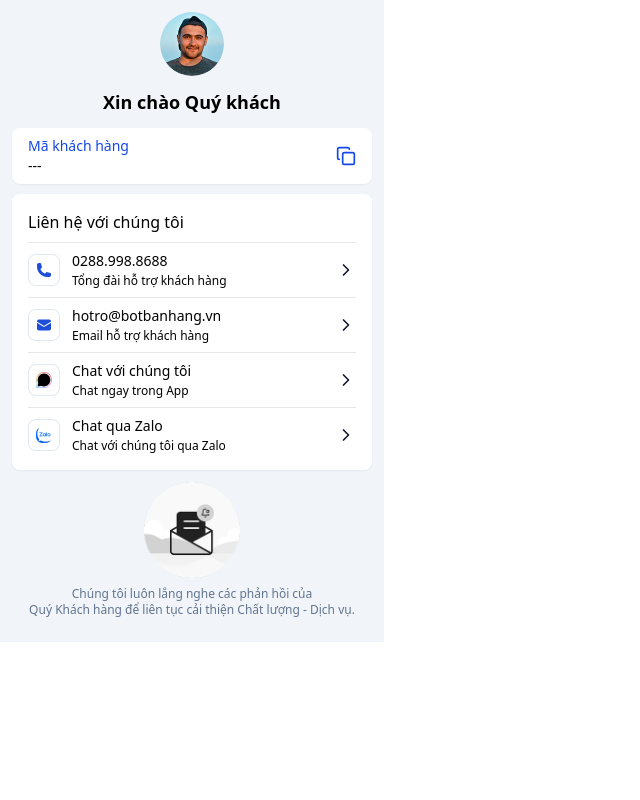
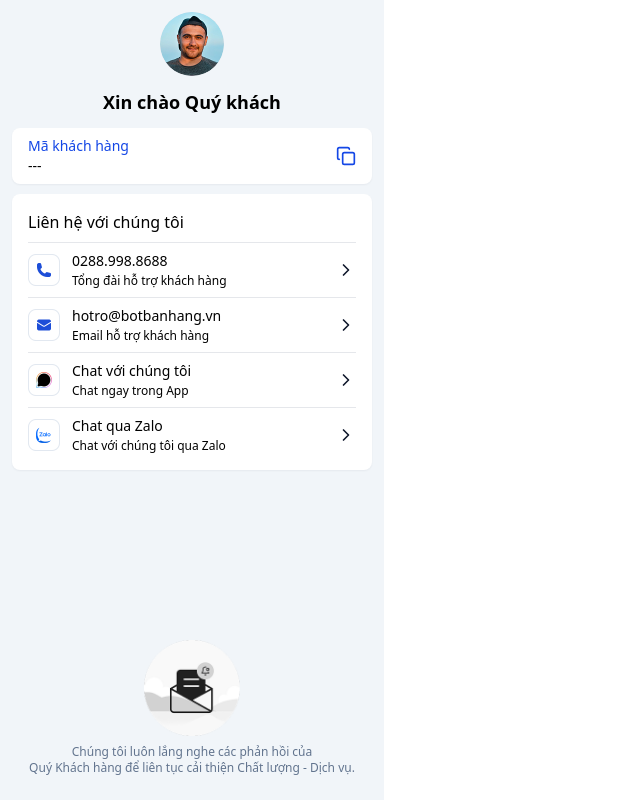
Before and after one commit to bbhtruonglm/support-center-staging, a Vue app: page / in a window 1280 px wide. Shown: the whole page, without its empty margins (0-640 px from the left). Built offline with nearby package versions, Linux system fonts and the light colour scheme; the HTML template or start-up script is replaced by a standard one.

Commit message:
update layout, post message

```diff
--- a/src/style.css
+++ b/src/style.css
@@ -1 +1,10 @@
 @import 'tailwindcss';
+
+html,
+body,
+#app {
+  height: 100%;
+  width: 100%;
+  margin: 0;
+  padding: 0;
+}
--- a/src/views/EmbedWebChat.vue
+++ b/src/views/EmbedWebChat.vue
@@ -1,13 +1,15 @@
 <template>
-  <div class="flex flex-col h-dvh md:h-full md:max-w-sm bg-slate-100 overflow-y-auto">
+  <div class="flex flex-col h-dvh md:max-w-sm bg-slate-100 overflow-y-auto">
     <!-- Header Section -->
     <!-- <AppHeader /> -->
 
     <!-- Content Wrapper -->
-    <div class="flex-1 flex flex-col">
+    <div class="flex-1 flex flex-col h-full">
       <!-- Navigation Header -->
       <PageHeader title="Chat" />
-      <Frame />
+      <div class="flex-1 relative h-full">
+        <Frame />
+      </div>
     </div>
   </div>
 </template>
--- a/src/views/Frame.vue
+++ b/src/views/Frame.vue
@@ -3,7 +3,7 @@
     ref="iframe_ref"
     v-if="url"
     :src="url"
-    className="w-dvw h-dvh md:max-w-sm"
+    class="w-full h-full md:max-w-sm"
     title="Embedded Content"
     sandbox="allow-scripts allow-same-origin allow-popups"
     @load="OnIframeLoad"
@@ -26,20 +26,22 @@ const iframe_ref = ref<HTMLIFrameElement | null>(null)
 /** cờ check iframe đã ready chưa */
 const is_iframe_ready = ref(false)
 
+/** id page */
+// const page_id = ref('493168686296126')
+const page_id = ref('794843540615423')
+
 onMounted(() => {
-  /** id page */
-  const ID = (route.params.page_id as string) || '794843540615423'
-
-  /** Validate ID */
-  if (!ID || !/^[a-zA-Z0-9_-]+$/.test(ID)) {
-    console.log('ID khong hop le')
+  /** Validate PAGE_ID */
+  if (!page_id.value || !/^[a-zA-Z0-9_-]+$/.test(page_id.value)) {
+    console.log('PAGE_ID khong hop le')
   }
 
   /** Iframe URL */
   const IFRAME_URL = 'https://chatbox-embed-ui.botbanhang.vn'
+  // const IFRAME_URL = 'http://192.168.1.15:5174'
 
   /** IFRAME SOURCE */
-  url.value = `${IFRAME_URL}/view-screen?page_id=${encodeURIComponent(ID)}`
+  url.value = `${IFRAME_URL}/view-screen/?page_id=${page_id.value}`
 
   /** Xử lý sự kiện message */
   window.addEventListener('message', handleMessageEvent)
@@ -68,12 +70,19 @@ function ForwardToIframe(payload: any) {
     user_phone: localStorage.getItem('user_phone'),
     user_email: localStorage.getItem('user_email'),
     client_id: localStorage.getItem('client_id'),
+    page_id: page_id.value,
   }
+
+  /** Loại bỏ các giá trị null/undefined khỏi USER_INFO */
+  const CLEAN_USER_INFO = Object.fromEntries(
+    Object.entries(USER_INFO).filter(([_, v]) => v != null),
+  )
 
   /** đổi from thành 'parent-app' & kèm thông tin user */
   const FORWARD_PAYLOAD = {
-    ...payload,
-    ...USER_INFO,
+    ...CLEAN_USER_INFO, // Storage base
+    ...payload, // Payload overrides storage
+    page_id: page_id.value, // Always include page_id
     from: 'parent-app',
   }
   // post message
@@ -87,6 +96,7 @@ function ForwardToIframe(payload: any) {
 /** hàm xử lý sự kiện message */
 function handleMessageEvent(event: MessageEvent) {
   let PAYLOAD: any
+  console.log('[BRIDGE] Received message:', event.data)
 
   /** Parse payload an toàn */
   try {
@@ -95,21 +105,14 @@ function handleMessageEvent(event: MessageEvent) {
     return
   }
 
-  /** =================================================
-   *  🆕 LOGIC BỔ SUNG – Native → forward iframe
-   * ================================================= */
-
-  /** Nhận postMessage từ mobile app và forward vào iframe */
-  /** Bỏ check from === 'parent-app', trừ các message nội bộ (READY, BBH-EMBED-IFRAME) */
-  if (PAYLOAD?.status !== 'READY' && PAYLOAD?.from !== 'BBH-EMBED-IFRAME') {
-    console.log('[BRIDGE] Receive from Native (Pass-through):', PAYLOAD)
-
-    /** chờ 3 giây để iframe load xong rồi mới forward */
-    setTimeout(() => {
-      console.log('[BRIDGE] Delayed forward after 3s')
-
-      ForwardToIframe(PAYLOAD)
-    }, 500)
+  /**
+   * 🆕 Handle IFRAME_READY from Chatbot Iframe
+   * Khi iframe load xong sẽ bắn message này ra -> Gửi data user vào
+   */
+  if (PAYLOAD?.from === 'IFRAME_CHATBOT' && PAYLOAD?.type === 'IFRAME_READY') {
+    console.log('[BRIDGE] Received IFRAME_READY from Iframe')
+    is_iframe_ready.value = true
+    ForwardToIframe({})
     return
   }
 
@@ -130,6 +133,7 @@ function handleMessageEvent(event: MessageEvent) {
       user_phone: localStorage.getItem('user_phone'),
       user_email: localStorage.getItem('user_email'),
       client_id: localStorage.getItem('client_id'),
+      page_id: page_id.value,
     }
 
     console.log('Sending INFO to iframe:', DATA_SEND)
--- a/src/views/MainMenu.vue
+++ b/src/views/MainMenu.vue
@@ -4,7 +4,7 @@
     <!-- Header -->
     <!-- <AppHeader /> -->
     <!-- Main Content -->
-    <section class="p-3 flex flex-col text-black text-sm">
+    <section class="p-3 flex flex-col text-black text-sm flex-1">
       <!-- Profile -->
       <section class="flex flex-col items-center gap-3">
         <div
@@ -15,7 +15,7 @@
         <h2 class="text-lg font-semibold">Xin chào {{ customerName }}</h2>
       </section>
       <!-- Content -->
-      <section class="py-3 flex flex-col gap-3">
+      <section class="py-3 flex flex-col gap-3 flex-1">
         <div class="flex flex-col gap-2.5">
           <!-- Customer ID -->
           <InfoCard>
@@ -91,7 +91,7 @@
           </InfoCard> -->
         </div>
         <!-- Footer -->
-        <section class="flex flex-col gap-2">
+        <section class="flex flex-col gap-2 mt-auto">
           <div class="flex flex-col items-center gap-2">
             <div class="w-24 h-24">
               <img :src="mailIcon" alt="Mail" class="w-full h-full object-contain" />
```
